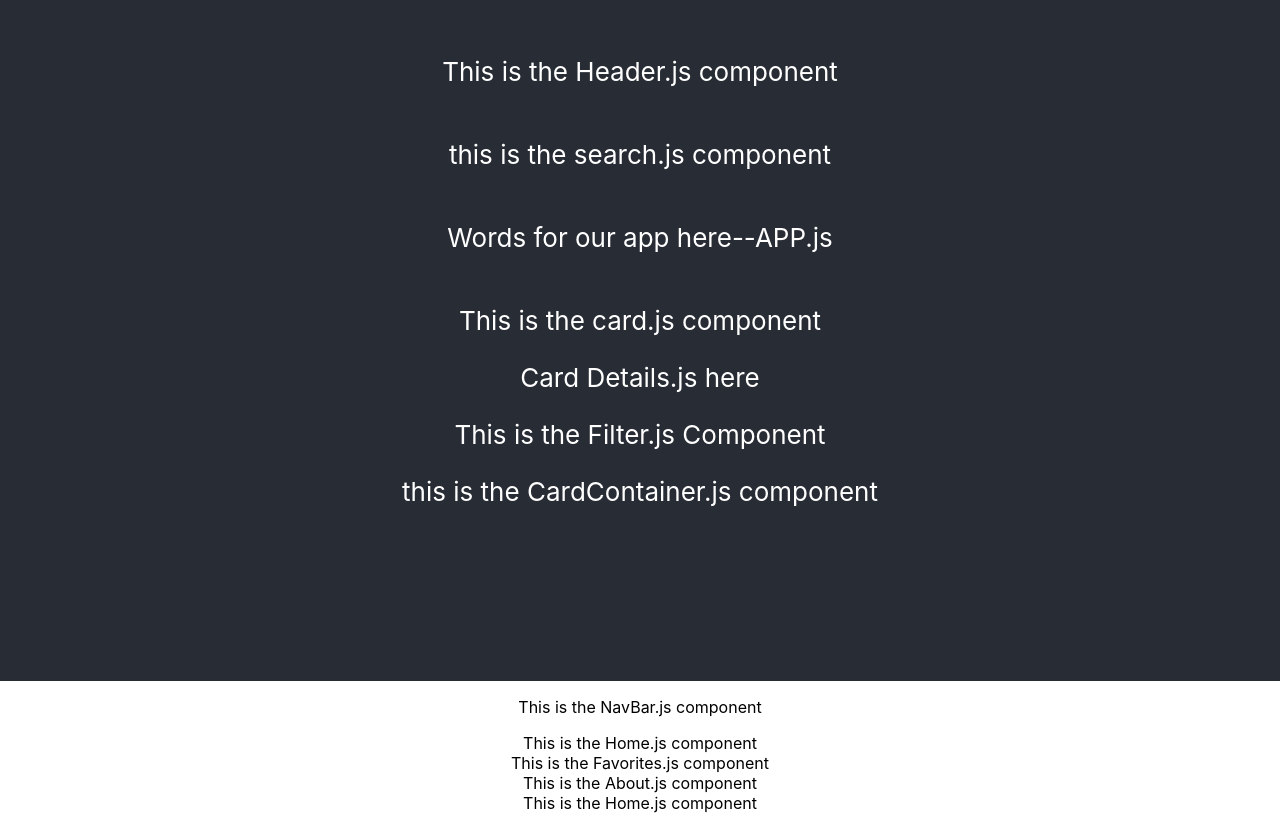
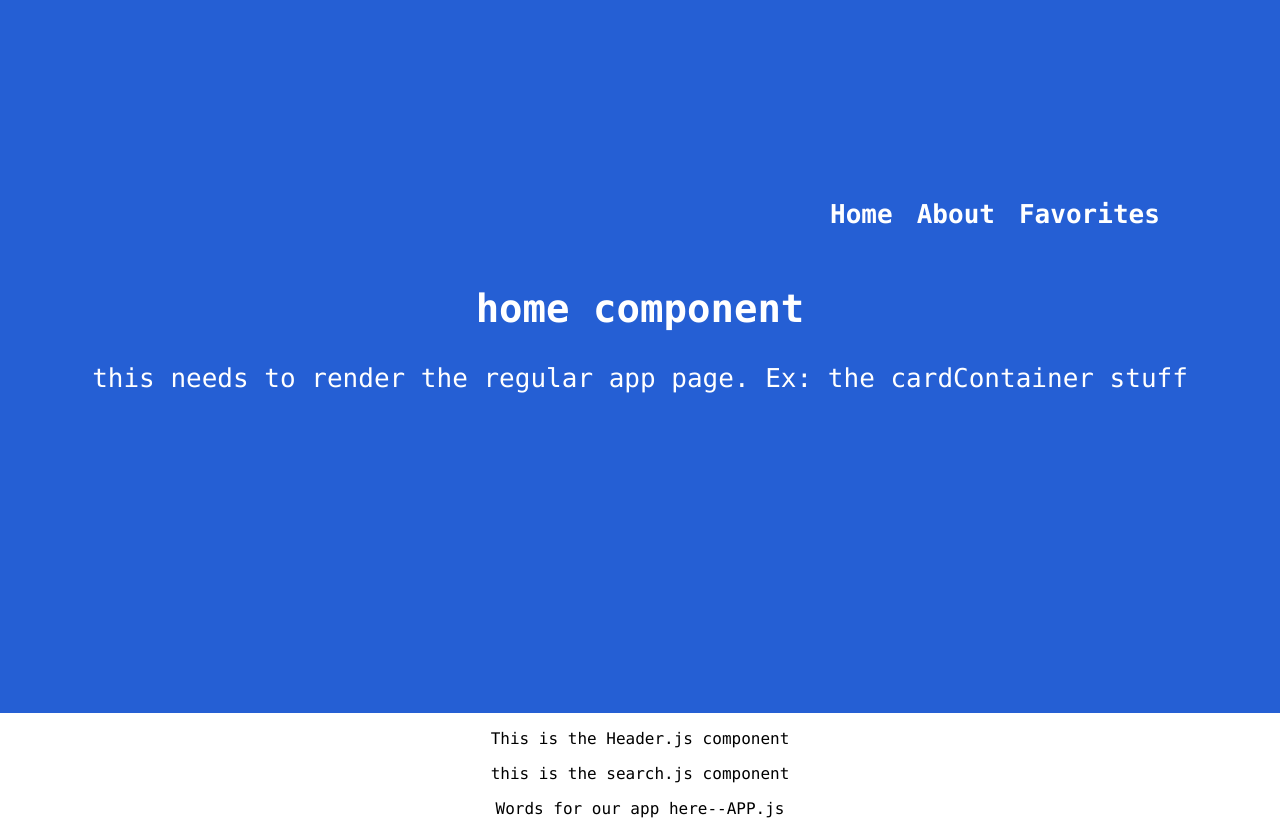
Before and after one commit to brooke-dev/phase-2-project, a React (Create React App) app in the folder project2/: page / in a window 1280 px wide. Shown: the part 119-952 px from the top of the page. Built offline with nearby package versions, Linux system fonts and the light colour scheme.

Commit message:
added a nav bar that changes/re routes links! not good CSS though

```diff
--- a/project2/src/App/App.css
+++ b/project2/src/App/App.css
@@ -1,10 +1,6 @@
 .App {
   text-align: center;
-}
-
-.App-logo {
-  height: 40vmin;
-  pointer-events: none;
+  font-family: 'Lucida Console'
 }
 
 @media (prefers-reduced-motion: no-preference) {
@@ -14,7 +10,7 @@
 }
 
 .App-header {
-  background-color: #282c34;
+  background-color: #255fd4;
   min-height: 100vh;
   display: flex;
   flex-direction: column;
--- a/project2/src/App/App.js
+++ b/project2/src/App/App.js
@@ -15,13 +15,7 @@ function App() {
   return (
     <div className="App">
       <header className="App-header">
-        <Header />
-        <Search />
-        <p>Words for our app here--APP.js</p>
-        <CardContainer />
-      </header>
-
-      <div>
+         <nav>
         <NavBar onChangePage={setPage}/>
         <Switch>
           <Route path = "/about">
@@ -37,7 +31,16 @@ function App() {
             <h1>404 not found</h1>
           </Route>
         </Switch>
+      </nav>
+      </header>
+
+      <div>
+        <Header />
+        <Search />
+        <p>Words for our app here--APP.js</p>
+        <CardContainer />
       </div>
+
 
     </div>
   );
--- a/project2/src/NavBarFolder/About.js
+++ b/project2/src/NavBarFolder/About.js
@@ -2,7 +2,11 @@ import React from "react";
 
 function About(){
     return(
-        <div>This is the About.js component</div>
+        <div>
+            <h1>About</h1>
+            <h2>Welcome to our web application!</h2>
+            <p> words about how to use this application go here</p>
+        </div>
     )
 }
 
--- a/project2/src/NavBarFolder/Favorites.js
+++ b/project2/src/NavBarFolder/Favorites.js
@@ -2,7 +2,11 @@ import React from "react";
 
 function Favorites(){
     return(
-        <div>This is the Favorites.js component</div>
+        <div>
+            <h1>Favorites</h1>
+            <h2>What cards do you love most? Find them here!</h2>
+            <p> words about favorite cards here</p>
+        </div>
     )
 }
 
--- a/project2/src/NavBarFolder/Home.js
+++ b/project2/src/NavBarFolder/Home.js
@@ -2,7 +2,10 @@ import React from "react";
 
 function Home(){
     return(
-        <div>This is the Home.js component</div>
+        <div>
+            <h1>home component</h1>
+            <p>this needs to render the regular app page. Ex: the cardContainer stuff</p>
+        </div>
     )
 }
 
--- a/project2/src/NavBarFolder/NavBar.css
+++ b/project2/src/NavBarFolder/NavBar.css
@@ -0,0 +1,144 @@
+/* *,
+*::before,
+*::after {
+  padding: 0;
+  margin: 0;
+  list-style: none;
+  box-sizing: border-box;
+  list-style-type: none;
+}
+body {
+  font-family: sans-serif;
+  font-size: 1.2rem;
+  font-weight: normal;
+  line-height: 1.6;
+  color: #252a32;
+  background: rgba(0, 0, 0, 0.1);
+}
+.topBar {
+  height: 5rem;
+  display: flex;
+  justify-content: center;
+  align-content: center;
+  background: #110135;
+}
+.menuBar {
+  display: flex;
+  align-items: center;
+  color: white;
+  justify-content: flex-end;
+  width: 100%;
+}
+
+.navIcon {
+  width: 55px;
+  display: flex;
+  margin-right: 4rem;
+  margin-left: 1.5rem;
+  cursor: pointer;
+}
+.sideMenu {
+  left: 0;
+  height: 100%;
+  width: 260px;
+  position: fixed;
+  background: white;
+  transition: all 0.35s ease-out;
+}
+.sideMenu a {
+  display: flex;
+  align-content: flex-start;
+  text-decoration: none;
+  font-weight: 600;
+  color:rgba(0, 0, 0, 0.8);
+  padding: 1rem 1.6rem;
+  border-bottom: 1px solid rgba(0, 0, 0, 0.1);
+}
+.sideMenu a:hover {
+  color: rgb(40, 0, 148);
+} */
+
+section {
+    padding: 2rem;
+    display: flex;
+    flex-direction: column;
+    align-items: center;
+  }
+
+  /* buttons */
+  button, .button {
+    appearance: auto;
+    padding: 0.5rem 0.75rem;
+    border: none;
+    font: inherit;
+    font-weight: 600;
+    color: inherit;
+    cursor: pointer;
+    color: var(--primary);
+    background-color: var(--background);
+    border: 2px solid var(--dark-turquoise);
+    transition: background-color 0.2s;
+  }
+
+  button.active,
+  button:focus,
+  button:hover,
+  .button.active,
+  .button:focus,
+  .button:hover {
+    outline: none;
+    color: var(--background);
+    background-color: var(--primary);
+    border: 2px solid var(--primary);
+  }
+
+  button:disabled,
+  .button:disabled {
+    cursor: not-allowed;
+    color: var(--dark-grey);
+    background-color: var(--grey);
+  }
+
+  button.blue,
+  .button.blue {
+    border: 2px solid var(--blue-dark);
+    color: var(--blue);
+  }
+
+  button.blue.active,
+  button.blue:focus,
+  button.blue:hover,
+  .button.blue.active,
+  .button.blue:focus,
+  .button.blue:hover {
+    color: var(--white);
+    background-color: var(--blue);
+    border: 2px solid var(--blue);
+  }
+
+  /* links */
+  a {
+    color: var(--color);
+    border-bottom: 1px solid var(--color);
+    text-decoration: none;
+  }
+
+  a:hover {
+    background-color: var(--blue);
+    border-bottom: 1px solid var(--blue);
+  }
+
+  /* header */
+  header {
+    padding: 1rem;
+    display: flex;
+    justify-content: space-between;
+    align-content: center;
+  }
+
+  .logo {
+    color: var(--turquoise);
+    font-size: 1.25em;
+    font-family: Helvetica;
+    margin-right: 0.5rem;
+  }
--- a/project2/src/NavBarFolder/NavBar.js
+++ b/project2/src/NavBarFolder/NavBar.js
@@ -1,18 +1,66 @@
-import React from "react";
-import Home from "./Home";
-import Favorites from "./Favorites"
-import About from "./About"
+import React, {useState, useEffect, useRef} from "react";
+import {NavLink, Link} from "react-router-dom";
+// import Home from "./Home";
+// import Favorites from "./Favorites"
+// import About from "./About"
+import NavBarCSS from "./NavBar.css"
 
 function NavBar(){
-
-    return(
-        <div>
-            <p>This is the NavBar.js component</p>
-            <Home />
-            <Favorites />
-            <About />
-        </div>
-
+    const [isSideMenu, setSideMenu] = useState(false)
+    const open = (isSideMenu) => {
+      return setSideMenu(!isSideMenu)
+    }
+    const domeNode = useRef()
+    const updateState = (event) => {
+      if (domeNode.current.contains(event.target)) {
+        return
+      }
+      setSideMenu(false)
+    }
+    useEffect(() => {
+      document.addEventListener('mousedown', updateState)
+      return () => {
+        document.removeEventListener('mousedown', updateState)
+      }
+    }, [])
+    return (
+      <>
+        <header className="topBar">
+          <div className="menuBar">
+            <span
+              ref={domeNode}
+              className="navIcon"
+              onClick={() => {
+                open(isSideMenu)
+              }}
+            >
+              <svg
+                xmlns="http://www.w3.org/2000/svg"
+                className="h-5 w-5"
+                viewBox="0 0 20 20"
+                fill="currentColor"
+              >
+                {isSideMenu ? (
+                  <path d="M4.293 4.293a1 1 0 011.414 0L10 8.586l4.293-4.293a1 1 0 111.414 1.414L11.414 10l4.293 4.293a1 1 0 01-1.414 1.414L10 11.414l-4.293 4.293a1 1 0 01-1.414-1.414L8.586 10 4.293 5.707a1 1 0 010-1.414z" />
+                ) : (
+                  <path d="M3 5a1 1 0 011-1h12a1 1 0 110 2H4a1 1 0 01-1-1zM3 10a1 1 0 011-1h12a1 1 0 110 2H4a1 1 0 01-1-1zM3 15a1 1 0 011-1h12a1 1 0 110 2H4a1 1 0 01-1-1z" />
+                )}
+              </svg>
+            </span>
+          </div>
+          <div className="sideMenu" style={{ left: isSideMenu ? '0' : '-265px' }}>
+            <NavLink className="button" exact to="/home">
+                Home
+            </NavLink>
+            <NavLink className="button" to="/about">
+                About
+            </NavLink>
+            <NavLink className="button" to="/favorites">
+                Favorites
+            </NavLink>
+          </div>
+        </header>
+      </>
     )
 }
 
```
